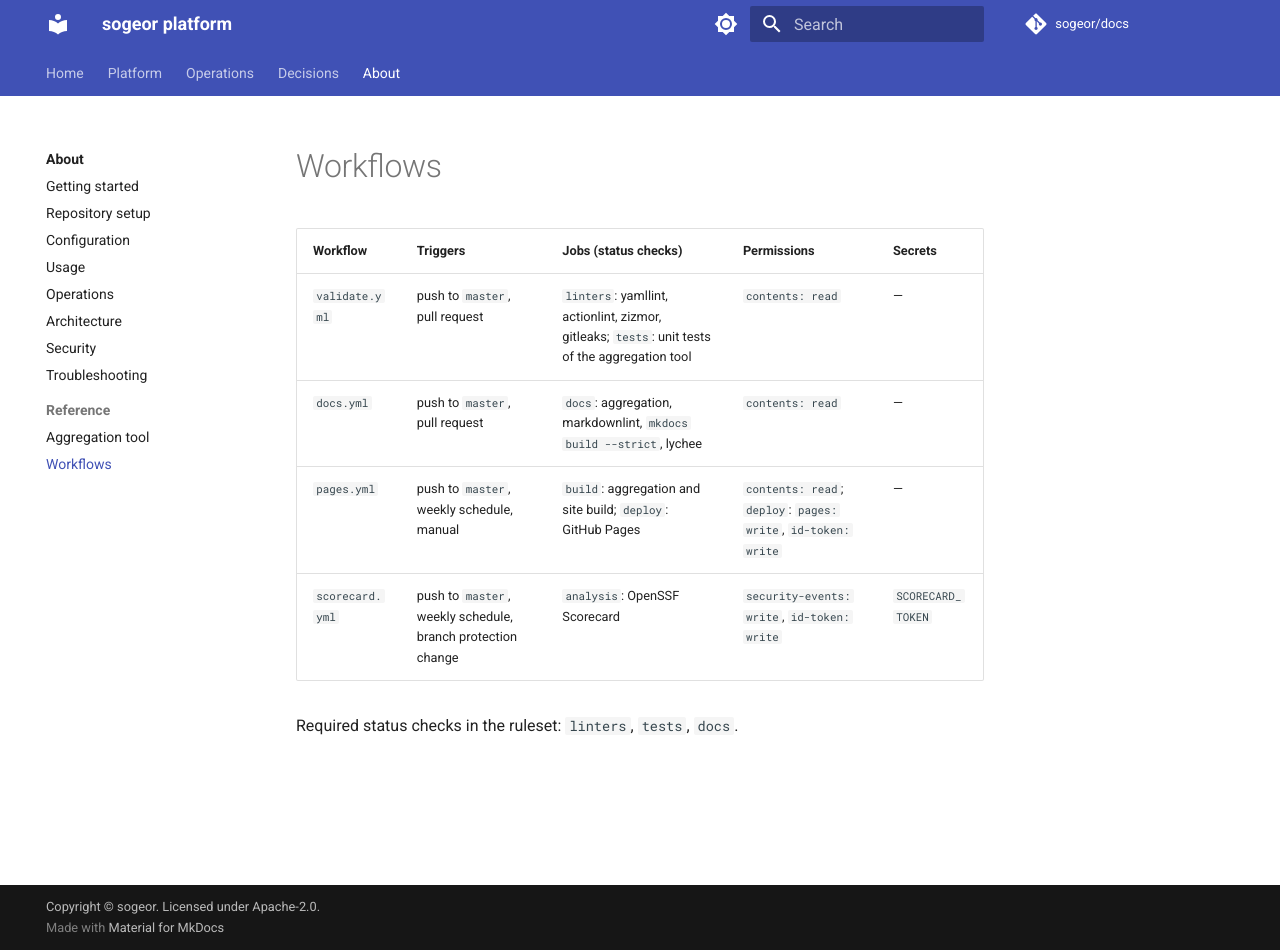
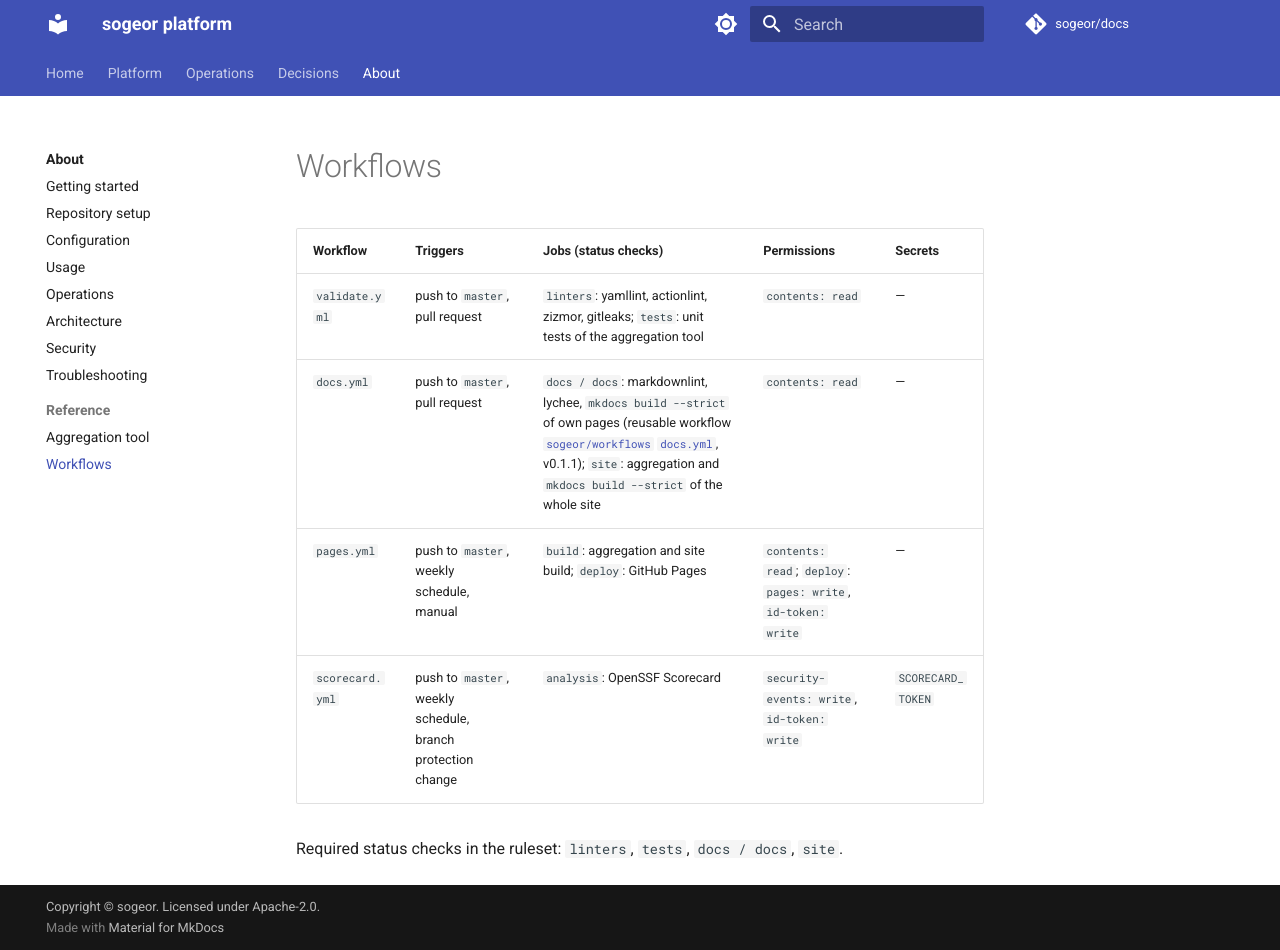
Before and after one commit to sogeor/docs, an MkDocs documentation site: the page built from docs/about/reference/workflows.md, in a window 1280 px wide and 950 px high. Built offline with MkDocs 1.6.1 and Material for MkDocs 9.7.7, drawn with Linux system fonts in a browser that asks for light colours; comment, search, counter and statistics services are not loaded.

Commit message:
ci: use reusable docs workflow from sogeor/workflows (#8)

```diff
--- a/docs/about/reference/workflows.md
+++ b/docs/about/reference/workflows.md
@@ -3,8 +3,8 @@
 | Workflow | Triggers | Jobs (status checks) | Permissions | Secrets |
 |---|---|---|---|---|
 | `validate.yml` | push to `master`, pull request | `linters`: yamllint, actionlint, zizmor, gitleaks; `tests`: unit tests of the aggregation tool | `contents: read` | — |
-| `docs.yml` | push to `master`, pull request | `docs`: aggregation, markdownlint, `mkdocs build --strict`, lychee | `contents: read` | — |
+| `docs.yml` | push to `master`, pull request | `docs / docs`: markdownlint, lychee, `mkdocs build --strict` of own pages (reusable workflow [`sogeor/workflows` `docs.yml`](https://github.com/sogeor/workflows/blob/master/.github/workflows/docs.yml), v0.1.1); `site`: aggregation and `mkdocs build --strict` of the whole site | `contents: read` | — |
 | `pages.yml` | push to `master`, weekly schedule, manual | `build`: aggregation and site build; `deploy`: GitHub Pages | `contents: read`; `deploy`: `pages: write`, `id-token: write` | — |
 | `scorecard.yml` | push to `master`, weekly schedule, branch protection change | `analysis`: OpenSSF Scorecard | `security-events: write`, `id-token: write` | `SCORECARD_TOKEN` |
 
-Required status checks in the ruleset: `linters`, `tests`, `docs`.
+Required status checks in the ruleset: `linters`, `tests`, `docs / docs`, `site`.
```
Also changed, not shown: CHANGELOG.md (+4 -0 lines), README.md (+1 -2 lines), docs/about/setup.md (+1 -1 lines), 1 other file.
